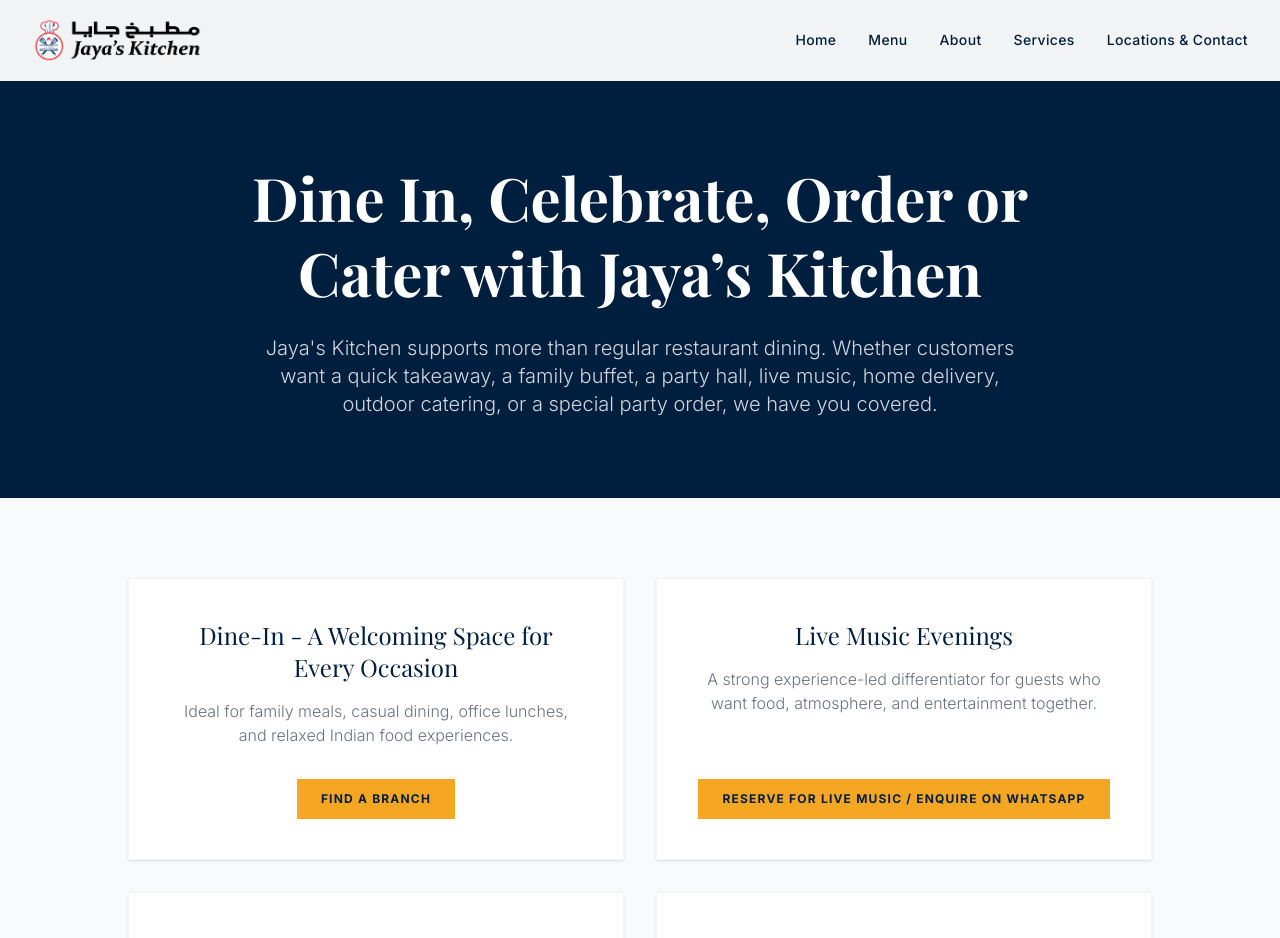
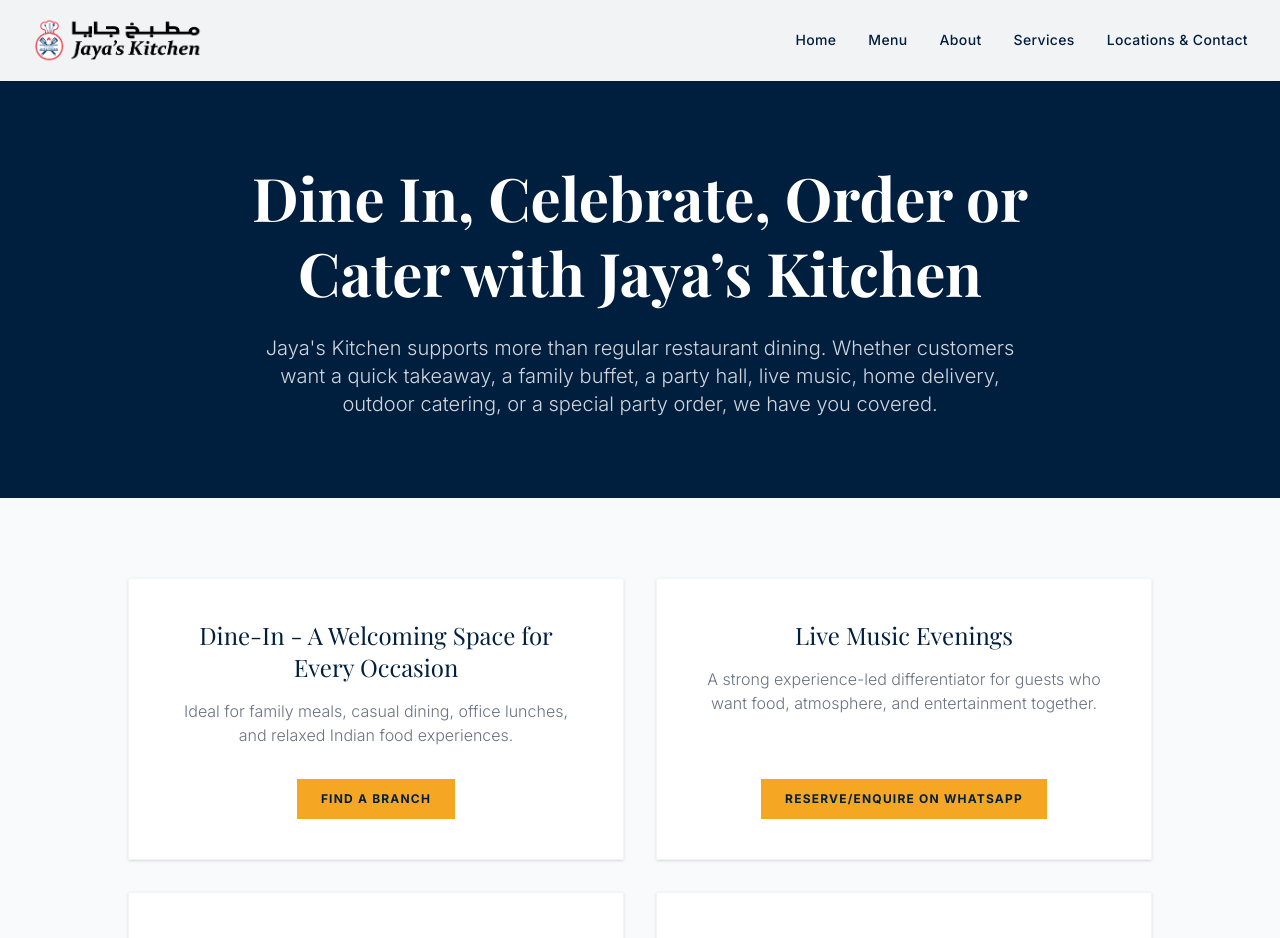
Before and after one commit to tfz4k1el/fz4k1el-reastaurant-website, a React (Vite) app: page /services in a window 1280 px wide. Shown: the top 938 px of the page. Built offline with nearby package versions, Linux system fonts and the light colour scheme; a web font is replaced by a local one.

Commit message:
Updated the button on service page

```diff
--- a/src/pages/Services.tsx
+++ b/src/pages/Services.tsx
@@ -13,7 +13,7 @@
     {
       title: "Live Music Evenings",
       desc: "A strong experience-led differentiator for guests who want food, atmosphere, and entertainment together.",
-      btnText: "Reserve for Live Music / Enquire on WhatsApp",
+      btnText: "Reserve/Enquire on WhatsApp",
       btnLink: "https://wa.me/971542779779",
       isAnchor: true
     },
```
